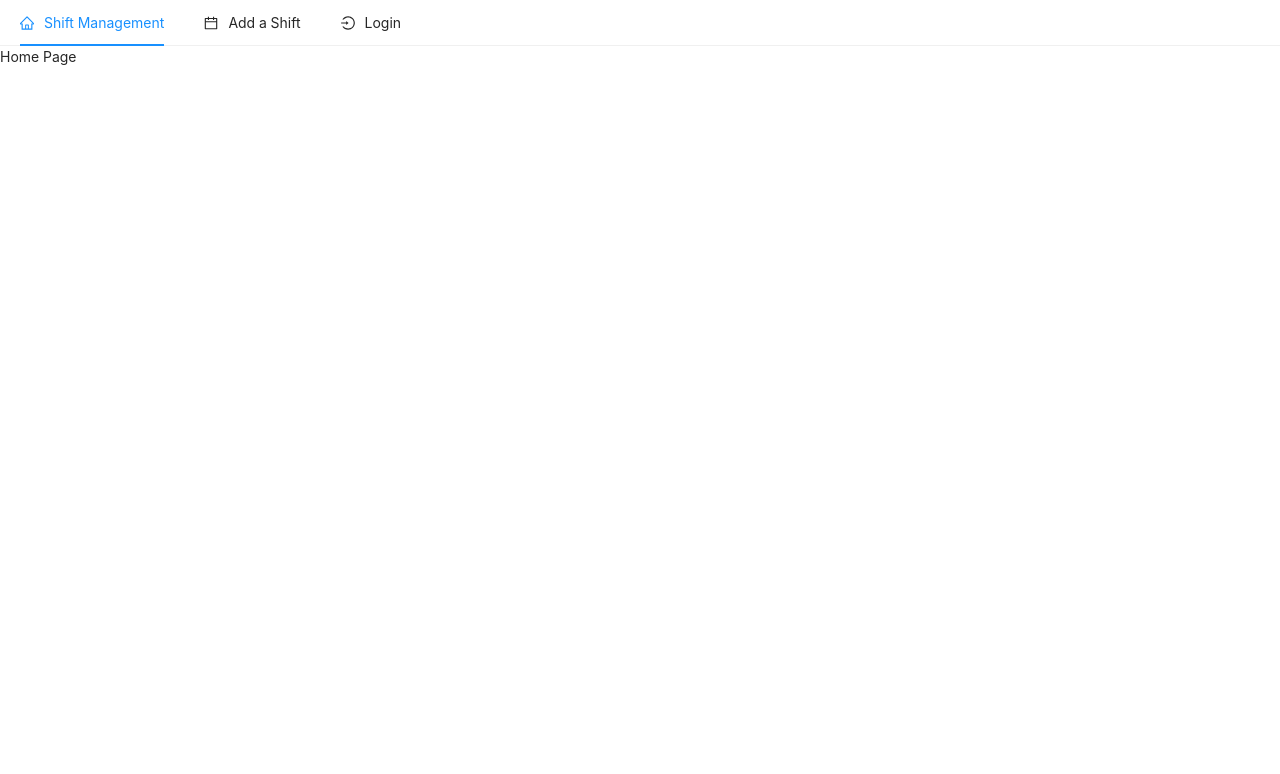
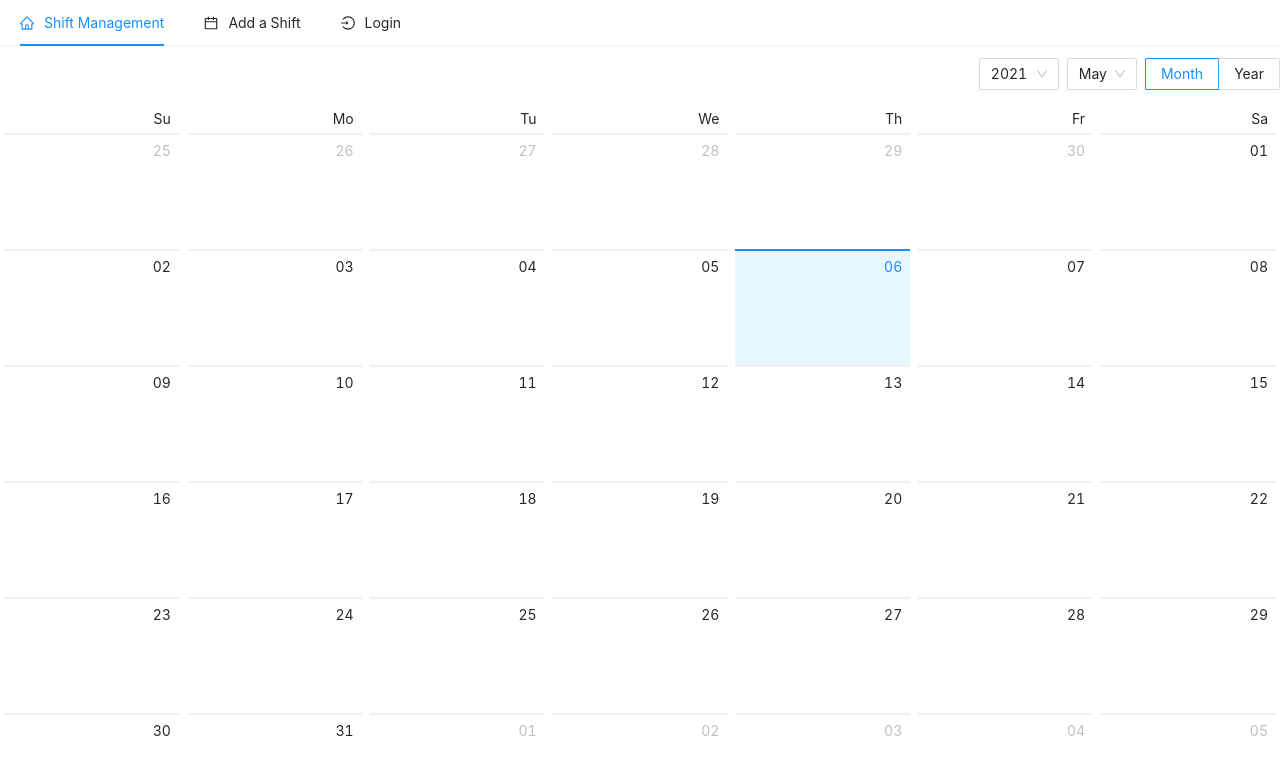
Before and after one commit to s3698211/Shift-Management, a React (Create React App) app: page / in a window 1280 px wide. Shown: the top 774 px of the page. Built offline with nearby package versions, Linux system fonts and the light colour scheme.

Commit message:
add calendar

```diff
--- a/src/components/pages/Home.js
+++ b/src/components/pages/Home.js
@@ -1,9 +1,14 @@
 import React from 'react';
+import { Calendar } from 'antd';
+
+function onSelect(value) {
+  console.log(value.format('YYYY-MM-DD'));
+}
 
 const Home = () => {
   return (
     <div>
-      <div>Home Page</div>
+      <Calendar onSelect={onSelect} />
     </div>
   );
 };
```
